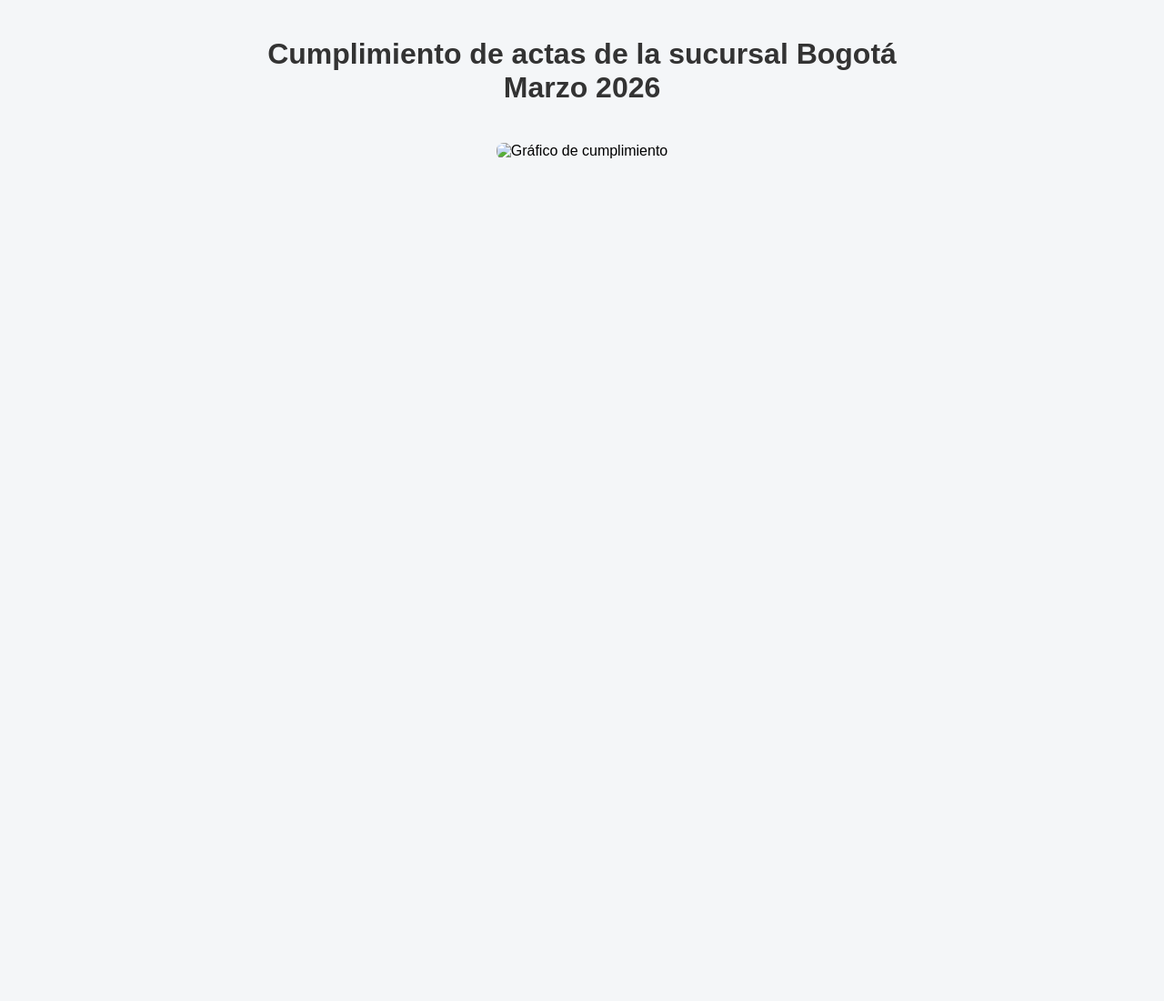
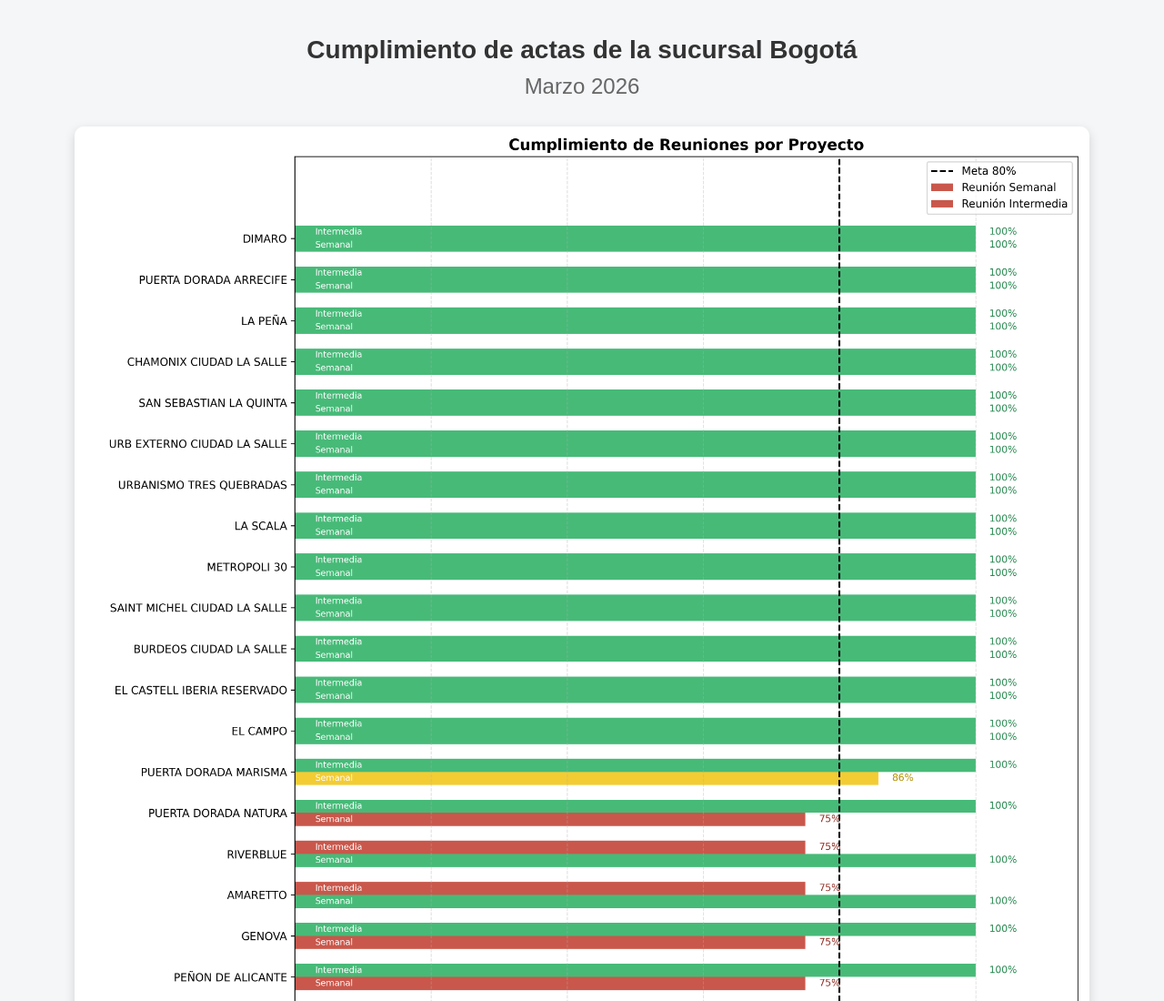
Before and after one commit to leanmarval-ui/CumplimientoActasBogota, a plain HTML site: page output/index.html in a window 1280 px wide. Shown: the top 1100 px of the page at 91% size. Before the commit the page ends 800 px from the top, so only its background shows below. Drawn offline with Linux system fonts and the light colour scheme.

Commit message:
Update index.html

```diff
--- a/output/index.html
+++ b/output/index.html
@@ -4,6 +4,7 @@
     <meta charset="UTF-8">
     <meta name="viewport" content="width=device-width, initial-scale=1.0">
     <title>Cumplimiento de actas - Bogotá</title>
+
     <style>
         body {
             font-family: Arial, sans-serif;
@@ -12,25 +13,39 @@
             margin: 0;
             padding: 20px;
         }
+
         h1 {
             color: #333;
+            font-size: 28px;
+            margin-bottom: 10px;
         }
+
+        h2 {
+            color: #666;
+            font-weight: normal;
+            margin-top: 0;
+        }
+
+        .container {
+            margin-top: 30px;
+        }
+
         img {
             max-width: 90%;
             height: auto;
-            margin-top: 20px;
-            border-radius: 8px;
+            border-radius: 10px;
+            box-shadow: 0px 4px 12px rgba(0,0,0,0.15);
         }
     </style>
 </head>
 <body>
 
-    <h1>
-        Cumplimiento de actas de la sucursal Bogotá<br>
-        Marzo 2026
-    </h1>
+    <h1>Cumplimiento de actas de la sucursal Bogotá</h1>
+    <h2>Marzo 2026</h2>
 
-    <img src="output/grafico.png" alt="Gráfico de cumplimiento">
+    <div class="container">
+        <img src="/CumplimientoActasBogota/output/grafico.png" alt="Gráfico de cumplimiento">
+    </div>
 
 </body>
 </html>
```
